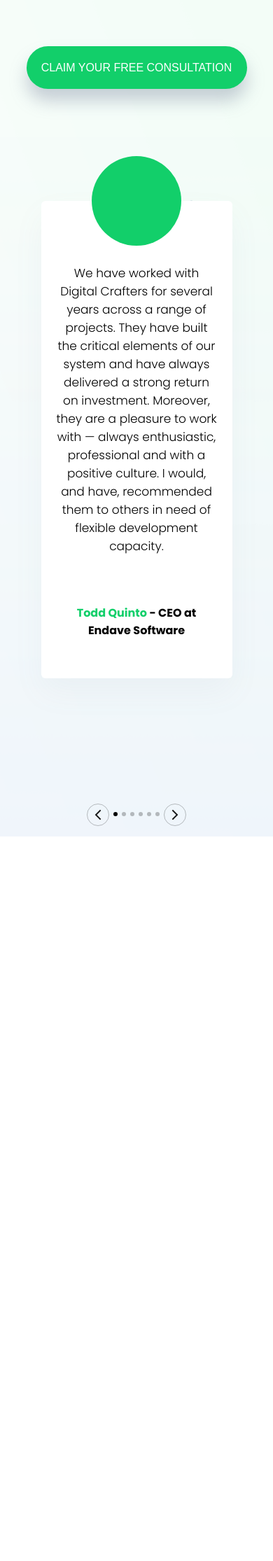
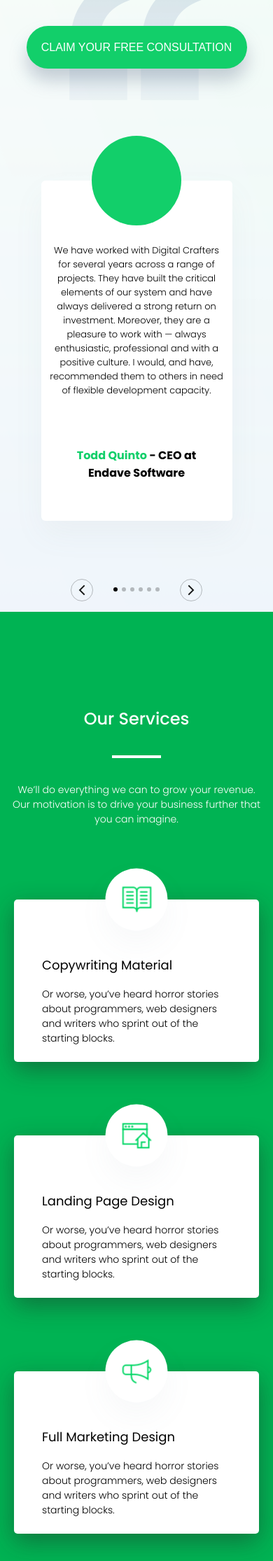
Before and after one commit to TimMrate/TimMrate.github.io, a PHP site: page / in a window 390 px wide. Shown: the part 1930-4160 px from the top of the page at 70% size. Before the commit the page ends 3125 px from the top, so only its background shows below. Run offline with PHP 8.4, Linux system fonts and the light colour scheme.

Commit message:
section 3

```diff
--- a/Digital Crafters/css/style.css
+++ b/Digital Crafters/css/style.css
@@ -1357,13 +1357,14 @@
 }
 
 html {
-  width: 100vw;
+  padding: 0;
+  margin: 0;
+  overflow-x: hidden;
 }
 
 body {
   font-family: 'Poppins', sans-serif;
   overflow-x: hidden;
-  width: 100vw;
   margin: 0;
   padding: 0;
 }
@@ -1448,7 +1449,7 @@
 
 header .button:hover {
   background: #fff;
-  background-color: #171818;
+  color: #171818;
 }
 
 header .header-text {
@@ -1674,6 +1675,99 @@
 
 .help .owl-dots .active {
   background: #000;
+}
+
+.servises {
+  background-color: #00b353;
+  position: relative;
+}
+
+.servises-text {
+  margin-top: 135px;
+  display: -webkit-box;
+  display: -ms-flexbox;
+  display: flex;
+  -webkit-box-orient: vertical;
+  -webkit-box-direction: normal;
+      -ms-flex-direction: column;
+          flex-direction: column;
+  -webkit-box-align: center;
+      -ms-flex-align: center;
+          align-items: center;
+}
+
+.servises-text .h2 {
+  margin: 0;
+  text-align: center;
+  color: #fff;
+  font-size: 42px;
+  font-weight: 500;
+  margin-bottom: 35px;
+}
+
+.servises-text .hr {
+  margin: 0 auto;
+  width: 70px;
+  height: 4px;
+  background-color: #fff;
+}
+
+.servises-text .lorem {
+  text-align: center;
+  margin-top: 35px;
+  color: #fff;
+  font-size: 17px;
+  font-weight: 300;
+  max-width: 550px;
+}
+
+.servises .service-boxes {
+  padding: 0 350px;
+}
+
+.servises .service-boxes .service {
+  position: relative;
+  width: 370px;
+  min-height: 232px;
+  -webkit-box-shadow: 0 11px 35px rgba(34, 34, 34, 0.44);
+          box-shadow: 0 11px 35px rgba(34, 34, 34, 0.44);
+  border-radius: 5px;
+  background-color: #fff;
+  margin: 15px;
+  margin-top: 90px;
+  padding: 0 40px;
+  font-size: 17px;
+  font-weight: 300;
+}
+
+.servises .service-boxes .service .circle {
+  width: 109px;
+  height: 109px;
+  border-radius: 50%;
+  -webkit-box-shadow: 0 20px 45px rgba(122, 135, 157, 0.06);
+          box-shadow: 0 20px 45px rgba(122, 135, 157, 0.06);
+  background-color: #fff;
+  display: -webkit-box;
+  display: -ms-flexbox;
+  display: flex;
+  -webkit-box-pack: center;
+      -ms-flex-pack: center;
+          justify-content: center;
+  -webkit-box-align: center;
+      -ms-flex-align: center;
+          align-items: center;
+  position: absolute;
+  top: 0;
+  left: 25%;
+  -webkit-transform: translate(-50%, -50%);
+          transform: translate(-50%, -50%);
+}
+
+.servises .service-boxes .service-name {
+  max-width: 220px;
+  font-size: 24px;
+  font-weight: 400;
+  margin-top: 80px;
 }
 
 .prev, .next {
@@ -1732,6 +1826,12 @@
   color: #12cf6a;
 }
 
+@media (max-width: 1500px) {
+  .servises .service-boxes {
+    padding: 0 100px;
+  }
+}
+
 @media (max-width: 1320px) {
   header .logo {
     left: 60%;
@@ -1838,6 +1938,9 @@
   .help .lorem {
     font-size: 18px;
   }
+  .servises .service-boxes {
+    padding: 0 20px;
+  }
 }
 
 @media (max-width: 767.98px) {
@@ -1887,6 +1990,12 @@
   }
   .menu-nav ul {
     height: 50vh;
+  }
+  .servises .service-boxes .service {
+    height: auto;
+  }
+  .servises .service-boxes .service .circle {
+    left: 50%;
   }
 }
 
@@ -1904,6 +2013,8 @@
   }
   header .header-text .header-lorem {
     font-size: 16px;
+    margin-top: 30px;
+    margin-bottom: 30px;
   }
   header .header-text {
     margin-top: 50px;
@@ -1916,6 +2027,7 @@
   }
   .help .h2 {
     font-size: 24px;
+    line-height: 33px;
   }
   .help .lorem {
     font-size: 14px;
@@ -1925,15 +2037,44 @@
     width: 70vw;
   }
   .prev {
-    left: 36%;
+    left: 35%;
     bottom: 15px;
   }
   .next {
-    left: 64%;
+    left: 65%;
     bottom: 15px;
   }
   .help .quote {
     bottom: 730px;
   }
+  .help .owl-item .item .review {
+    font-size: 13px;
+    padding: 0 10px;
+  }
+}
+
+@media (max-width: 390px) {
+  .prev {
+    left: 30%;
+  }
+  .next {
+    left: 70%;
+  }
+  .servises-text .h2 {
+    font-size: 24px;
+  }
+  .servises-text .lorem {
+    font-size: 14px;
+  }
+  .servises .service-boxes .service .circle {
+    width: 89px;
+    height: 89px;
+  }
+  .servises .service-boxes .service-name {
+    font-size: 18px;
+  }
+  .service-lorem {
+    font-size: 14px !important;
+  }
 }
 /*# sourceMappingURL=style.css.map */
--- a/Digital Crafters/index.html
+++ b/Digital Crafters/index.html
@@ -136,6 +136,63 @@
             </div>
           </div>
         </section>
+        <section class="servises">
+          <div class="container">
+            <div class="row">
+              <div class="col servises-text">
+                <h2 class="h2">
+                  Our Services
+                </h2>
+                <div class="hr"></div>
+                <p class="lorem">
+                  We’ll do everything we can to grow your revenue. Our motivation
+is to drive your business further that you can imagine.
+                </p>
+              </div>
+            </div>
+            </div>
+            <div class="row justify-content-center service-boxes">
+              <div class="service">
+                <div class="circle"><img src="img/Orion_journal.png" alt=""></div>
+                <p class="service-name">
+                  Copywriting Material
+                </p>
+                <p class="service-lorem">
+                    Or worse, you’ve heard horror stories about programmers, web designers and writers who sprint out of the starting blocks.
+                </p>
+              </div>
+              <div class="service">
+                <div class="circle"><img src="img/Orion_home-page_(1).png" alt=""></div>
+                <p class="service-name">
+                  Landing Page Design
+                </p>
+                <p class="service-lorem">
+                    Or worse, you’ve heard horror stories about programmers, web designers and writers who sprint out of the starting blocks.
+                </p>
+              </div>
+              <div class="service">
+                <div class="circle"><img src="img/Orion_megaphone.png" alt=""></div>
+                <p class="service-name">
+                    Full Marketing Design
+                </p>
+                <p class="service-lorem">Or worse, you’ve heard horror stories about programmers, web designers and writers who sprint out of the starting blocks.</p>
+              </div>
+              <div class="service">
+                <div class="circle"><img src="img/Orion_browser-window.png" alt=""></div>
+                <p class="service-name">
+                  Website Development
+                  </p>
+                <p class="service-lorem">Or worse, you’ve heard horror stories about programmers, web designers and writers who sprint out of the starting blocks.</p>
+              </div>
+              <div class="service">
+                <div class="circle"><img src="img/Orion_bookmark-archive.png" alt=""></div>
+                <p class="service-name">
+                    Marketing Materials
+                </p>
+                <p class="service-lorem">Or worse, you’ve heard horror stories about programmers, web designers and writers who sprint out of the starting blocks.</p>
+              </div>
+            </div>
+        </section>
 
     <!-- Скрипты -->
     <script src="libs/jquery-3.4.1.min.js"></script>
--- a/Digital Crafters/sass/_media.scss
+++ b/Digital Crafters/sass/_media.scss
@@ -1,4 +1,9 @@
 
+@media (max-width: 1500px) {
+    .servises .service-boxes {
+        padding: 0 100px;
+    }
+}
 @media (max-width: 1320px) {
     header .logo {
         left: 60%;
@@ -100,6 +105,9 @@
     .help .lorem {
         font-size: 18px;
     }
+    .servises .service-boxes {
+        padding: 0 20px;
+    }
 }
 
 
@@ -152,6 +160,12 @@
     .menu-nav ul {
         height: 50vh;
     }
+    .servises .service-boxes .service {
+        height: auto;
+    }
+    .servises .service-boxes .service .circle{
+        left:50%;
+    }
 }
 
 
@@ -170,6 +184,8 @@
     }
     header .header-text .header-lorem {
         font-size: 16px;
+        margin-top: 30px;
+        margin-bottom: 30px;
     }
     header .header-text {
         margin-top: 50px;
@@ -182,6 +198,7 @@
     }
     .help .h2 {
         font-size: 24px;
+        line-height: 33px
     }
     .help .lorem {
         font-size: 14px;
@@ -191,14 +208,42 @@
         width: 70vw
     }
     .prev {
-        left: 36%;
+        left: 35%;
         bottom: 15px;
     }
     .next {
-        left: 64%;
+        left: 65%;
         bottom: 15px
     }
     .help .quote {
         bottom: 730px;
     }
+    .help .owl-item .item .review {
+        font-size: 13px;
+        padding: 0 10px;
+    }
 }
+@media (max-width: 390px) {
+    .prev {
+        left: 30%;
+    }
+    .next {
+        left: 70%;
+    }
+    .servises-text .h2 {
+        font-size: 24px;
+    }
+    .servises-text .lorem {
+        font-size: 14px;
+    }
+    .servises .service-boxes .service .circle {
+        width: 89px;
+        height: 89px;
+    }
+    .servises .service-boxes .service-name {
+        font-size: 18px;
+    }
+    .service-lorem {
+        font-size: 14px !important;
+    }
+}
--- a/Digital Crafters/sass/_vars.sass
+++ b/Digital Crafters/sass/_vars.sass
@@ -1,4 +1,4 @@
 $dark: #171818
 $accent: #12cf6a
-$dark-accent: #00b353
+$accent-dark: #00b353
 $light: #fff
--- a/Digital Crafters/sass/style.sass
+++ b/Digital Crafters/sass/style.sass
@@ -8,11 +8,12 @@
 a
     text-decoration: none
 html
-    width: 100vw
+    padding: 0
+    margin: 0
+    overflow-x: hidden
 body
     font-family: 'Poppins', sans-serif;
     overflow-x: hidden
-    width: 100vw
     margin: 0
     padding: 0
 header
@@ -67,7 +68,7 @@
         transition: all .3s ease
         &:hover
             background: $light
-                color: $dark
+            color: $dark
     .header-text
         text-align: center
         margin-top: 200px
@@ -237,6 +238,70 @@
 
             .active
                 background: #000
+
+.servises
+    background-color: $accent-dark
+    position: relative
+    &-text
+        margin-top: 135px
+        display: flex
+        flex-direction: column
+        align-items: center
+        .h2
+            margin: 0
+            text-align: center
+            color: $light
+            font-size: 42px
+            font-weight: 500
+            margin-bottom: 35px
+        .hr
+            margin: 0 auto
+            width: 70px
+            height: 4px
+            background-color: $light
+        .lorem
+            text-align: center
+            margin-top: 35px
+            // Style for "We’ll do e"
+            color: $light
+            font-size: 17px
+            font-weight: 300
+            max-width: 550px
+    .service-boxes
+        padding: 0 350px
+        .service
+            position: relative
+            width: 370px
+            min-height: 232px
+            box-shadow: 0 11px 35px rgba(34, 34, 34, 0.44)
+            border-radius: 5px
+            background-color: $light
+            margin: 15px
+            margin-top: 90px
+            padding: 0 40px
+            .circle
+                width: 109px
+                height: 109px
+                border-radius: 50%
+                box-shadow: 0 20px 45px rgba(122, 135, 157, 0.06)
+                background-color: $light
+                display: flex
+                justify-content: center
+                align-items: center
+                position: absolute
+                top: 0
+                left: 25%
+                transform: translate(-50%, -50%)
+            &-name
+                max-width: 220px
+                font-size: 24px
+                font-weight: 400
+                margin-top: 80px
+            .service-lorem
+            font-size: 17px
+            font-weight: 300
+
+
 .prev, .next
     left: 50%
     bottom: 0
```
Also changed, not shown: Digital Crafters/img/Orion_bookmark-archive.png (added), Digital Crafters/img/Orion_browser-window.png (added), Digital Crafters/img/Orion_home-page_(1).png (added), Digital Crafters/img/Orion_journal.png (added), Digital Crafters/img/Orion_megaphone.png (added), 1 other file.
